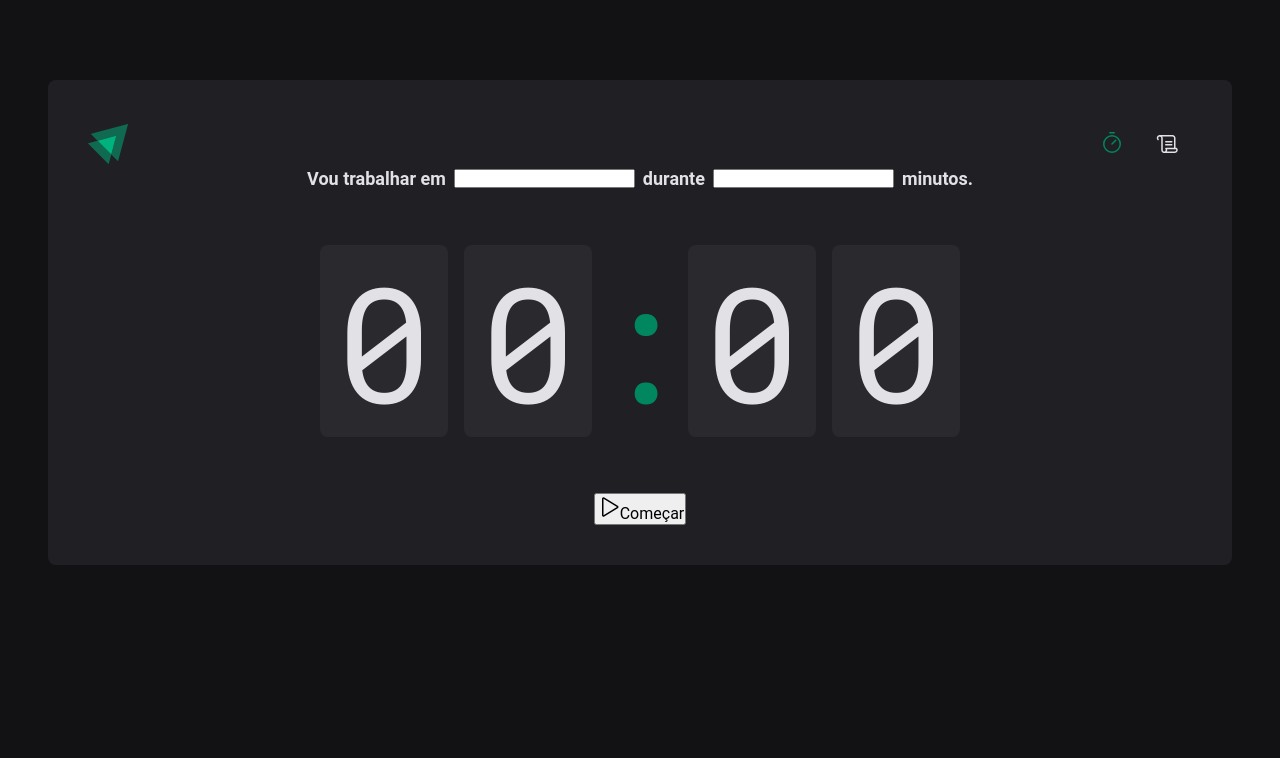
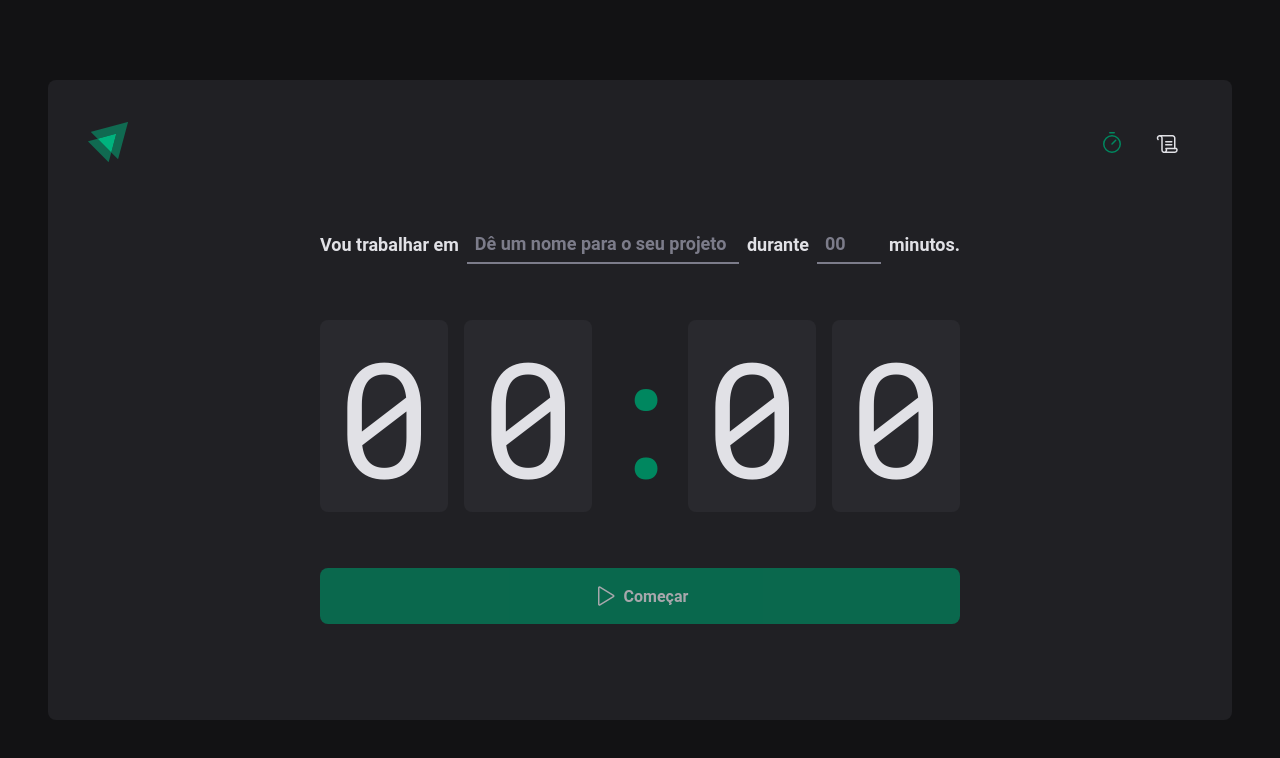
Before and after one commit to rafael3007/timer-task, a React (Vite) app: page / in a window 1280 px wide. Shown: the top 758 px of the page. Built offline with nearby package versions, Linux system fonts and the light colour scheme.

Commit message:
home finalizada

```diff
--- a/src/Router.tsx
+++ b/src/Router.tsx
@@ -3,7 +3,7 @@
 // Pages
 import { Home } from "./pages/Home"
 import { History } from "./pages/History"
-import DefaultLayout from "./layouts/DefaultLayout"
+import { DefaultLayout } from "./layouts/DefaultLayout"
 
 export default function Router() {
     return (
--- a/src/components/Header/index.tsx
+++ b/src/components/Header/index.tsx
@@ -1,23 +1,23 @@
-import { HeaderContainer } from "./styles";
+import { HeaderContainer } from './styles'
+import { Scroll, Timer } from 'phosphor-react'
 
-import logoIgnite from "../../assets/logo.svg";
-import { Scroll, Timer } from "phosphor-react";
-import { NavLink } from "react-router-dom";
+import logoIgnite from '../../assets/logo.svg'
+import { NavLink } from 'react-router-dom'
 
-export default function Header() {
+export function Header() {
     return (
         <HeaderContainer>
-            <img src={logoIgnite} alt="" />
+            <span>
+                <img src={logoIgnite} alt="" />
+            </span>
             <nav>
-                <NavLink to="/" title="Timer" >
+                <NavLink to="/" title="Timer">
                     <Timer size={24} />
                 </NavLink>
-                <NavLink to="/history" title="Histórico" >
+                <NavLink to="/history" title="Histórico">
                     <Scroll size={24} />
                 </NavLink>
-
-
             </nav>
         </HeaderContainer>
     )
-};
+}
--- a/src/components/Header/styles.ts
+++ b/src/components/Header/styles.ts
@@ -19,8 +19,8 @@
 
       color: ${(props) => props.theme["gray-100"]};
 
-      border-top: 3px solid trasparent;
-      border-bottom: 3px solid trasparent;
+      border-top: 3px solid transparent;
+      border-bottom: 3px solid transparent;
 
       &:hover {
         border-bottom: 3px solid ${(props) => props.theme["green-500"]};
--- a/src/layouts/DefaultLayout/styles.ts
+++ b/src/layouts/DefaultLayout/styles.ts
@@ -2,11 +2,11 @@
 
 export const LayoutContainer = styled.div`
   max-width: 74rem;
-  height: calc(100vh -10rem);
+  height: calc(100vh - 10rem);
   margin: 5rem auto;
   padding: 2.5rem;
+
   background: ${(props) => props.theme["gray-800"]};
-
   border-radius: 8px;
 
   display: flex;
--- a/src/pages/Home/index.tsx
+++ b/src/pages/Home/index.tsx
@@ -4,7 +4,10 @@
     CountdownContainer,
     FormContainer,
     HomeContainer,
+    MinutesAmountInput,
     Separator,
+    StartCountdownButton,
+    TaskInput,
 } from './styles'
 
 export function Home() {
@@ -13,10 +16,26 @@
             <form>
                 <FormContainer>
                     <label htmlFor="task">Vou trabalhar em</label>
-                    <input id="task" />
+                    <TaskInput id="task" placeholder="Dê um nome para o seu projeto" list='task-suggestions' />
+
+                    <datalist id="task-suggestions">
+                        <option value="Projeto 1" />
+                        <option value="Projeto 2" />
+                        <option value="Projeto 3" />
+                        <option value="Projeto 4" />
+                        <option value="Projeto 5" />
+
+                    </datalist>
 
                     <label htmlFor="minutesAmount">durante</label>
-                    <input type="number" id="minutesAmount" />
+                    <MinutesAmountInput
+                        type="number"
+                        id="minutesAmount"
+                        placeholder="00"
+                        step={5}
+                        min={5}
+                        max={60}
+                    />
 
                     <span>minutos.</span>
                 </FormContainer>
@@ -29,10 +48,10 @@
                     <span>0</span>
                 </CountdownContainer>
 
-                <button type="submit">
+                <StartCountdownButton disabled type="submit">
                     <Play size={24} />
                     Começar
-                </button>
+                </StartCountdownButton>
             </form>
         </HomeContainer>
     )
--- a/src/pages/Home/styles.ts
+++ b/src/pages/Home/styles.ts
@@ -2,15 +2,18 @@
 
 export const HomeContainer = styled.main`
   flex: 1;
+
   display: flex;
   flex-direction: column;
   align-items: center;
   justify-content: center;
+
   form {
     display: flex;
     flex-direction: column;
     align-items: center;
     gap: 3.5rem;
+    /* width: 70%; */
   }
 `;
 
@@ -26,13 +29,47 @@
   flex-wrap: wrap;
 `;
 
+const BaseInput = styled.input`
+  background: transparent;
+  height: 2.5rem;
+  border: 0;
+  border-bottom: 2px solid ${(props) => props.theme["gray-500"]};
+  font-weight: bold;
+  font-size: 1.125rem;
+  padding: 0 0.5rem;
+  color: ${(props) => props.theme["gray-100"]};
+
+  &:focus {
+    box-shadow: none;
+    border-color: ${(props) => props.theme["green-500"]};
+  }
+
+  &::placeholder {
+    color: ${(props) => props.theme["gray-500"]};
+  }
+`;
+
+export const TaskInput = styled(BaseInput)`
+  flex: 1;
+
+  &::-webkit-calendar-picker-indicator {
+    display: none !important;
+  }
+`;
+
+export const MinutesAmountInput = styled(BaseInput)`
+  width: 4rem;
+`;
+
 export const CountdownContainer = styled.div`
   font-family: "Roboto Mono", monospace;
   font-size: 10rem;
   line-height: 8rem;
   color: ${(props) => props.theme["gray-100"]};
+
   display: flex;
   gap: 1rem;
+
   span {
     background: ${(props) => props.theme["gray-700"]};
     padding: 2rem 1rem;
@@ -42,8 +79,37 @@
 export const Separator = styled.div`
   padding: 2rem 0;
   color: ${(props) => props.theme["green-500"]};
+
   width: 4rem;
   overflow: hidden;
   display: flex;
   justify-content: center;
 `;
+
+export const StartCountdownButton = styled.button`
+  width: 100%;
+  border: 0;
+  padding: 1rem;
+  border-radius: 8px;
+
+  display: flex;
+  align-items: center;
+  justify-content: center;
+
+  gap: 0.5rem;
+  font-weight: bold;
+
+  cursor: pointer;
+
+  background: ${(props) => props.theme["green-500"]};
+  color: ${(props) => props.theme["gray-100"]};
+
+  &:disabled {
+    opacity: 0.7;
+    cursor: not-allowed;
+  }
+
+  &:not(:disabled):hover {
+    background: ${(props) => props.theme["green-700"]};
+  }
+`;
--- a/src/styles/global.ts
+++ b/src/styles/global.ts
@@ -1,29 +1,26 @@
 import { createGlobalStyle } from "styled-components";
 
 export const GlobalStyle = createGlobalStyle`
-
   * {
     margin: 0;
     padding: 0;
     box-sizing: border-box;
   }
 
-    :focus{
-        outline: 0;
-        box-shadow: 0 0 0 2px ${props => props.theme["green-500"]};
+  :focus {
+    outline: none;
+    box-shadow: 0 0 0 2px ${(props) => props.theme["green-500"]};
   }
 
   body {
-        background: ${props => props.theme["gray-900"]};
-        color: ${props => props.theme["gray-300"]};
+    background: ${(props) => props.theme["gray-900"]};
+    color: ${(props) => props.theme["gray-300"]};
     -webkit-font-smoothing: antialiased;
   }
 
-
-    body, input-security, textarea, button {
+  body, input, textarea, button {
     font-family: 'Roboto', sans-serif;
     font-weight: 400;
     font-size: 1rem;
   }
-
 `;
```
Also changed, not shown: src/App.tsx (+5 -9 lines), src/layouts/DefaultLayout/index.tsx (+6 -5 lines). Lines whose indentation alone changed are shown as unchanged.
